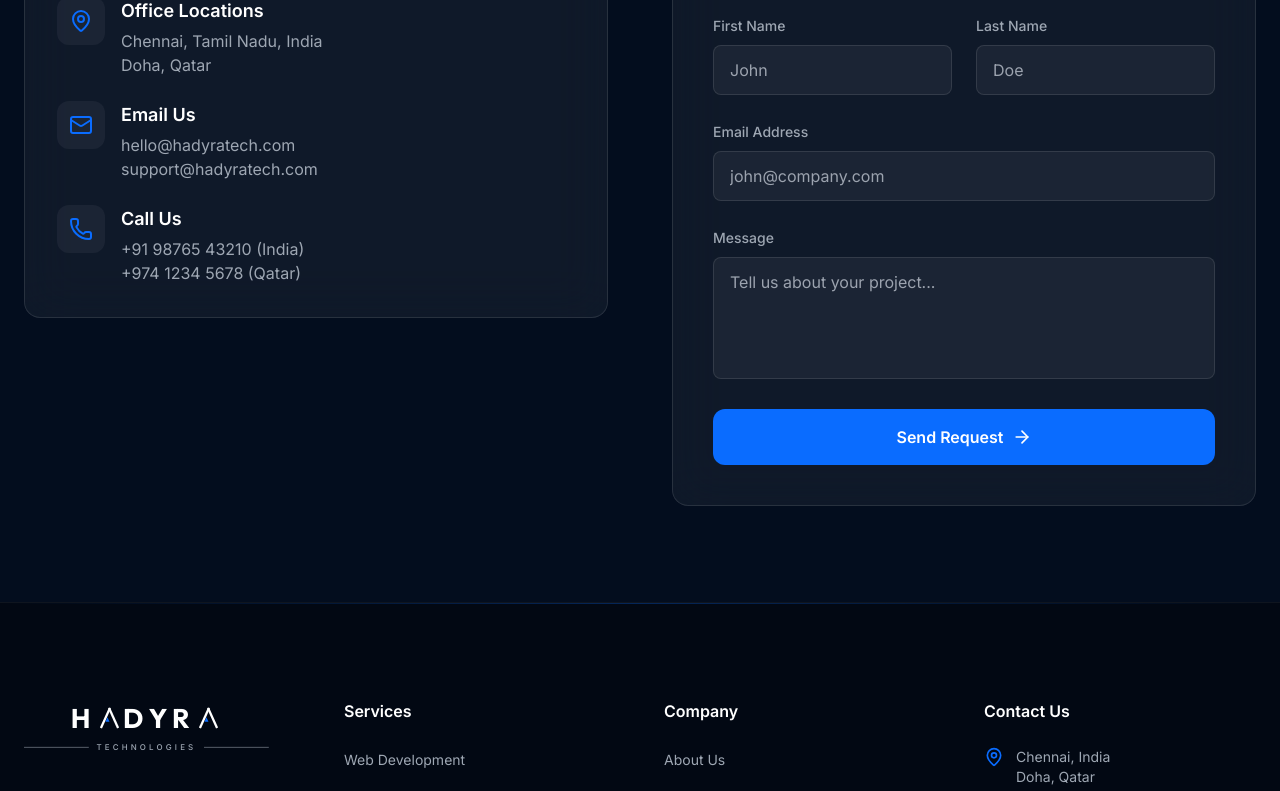
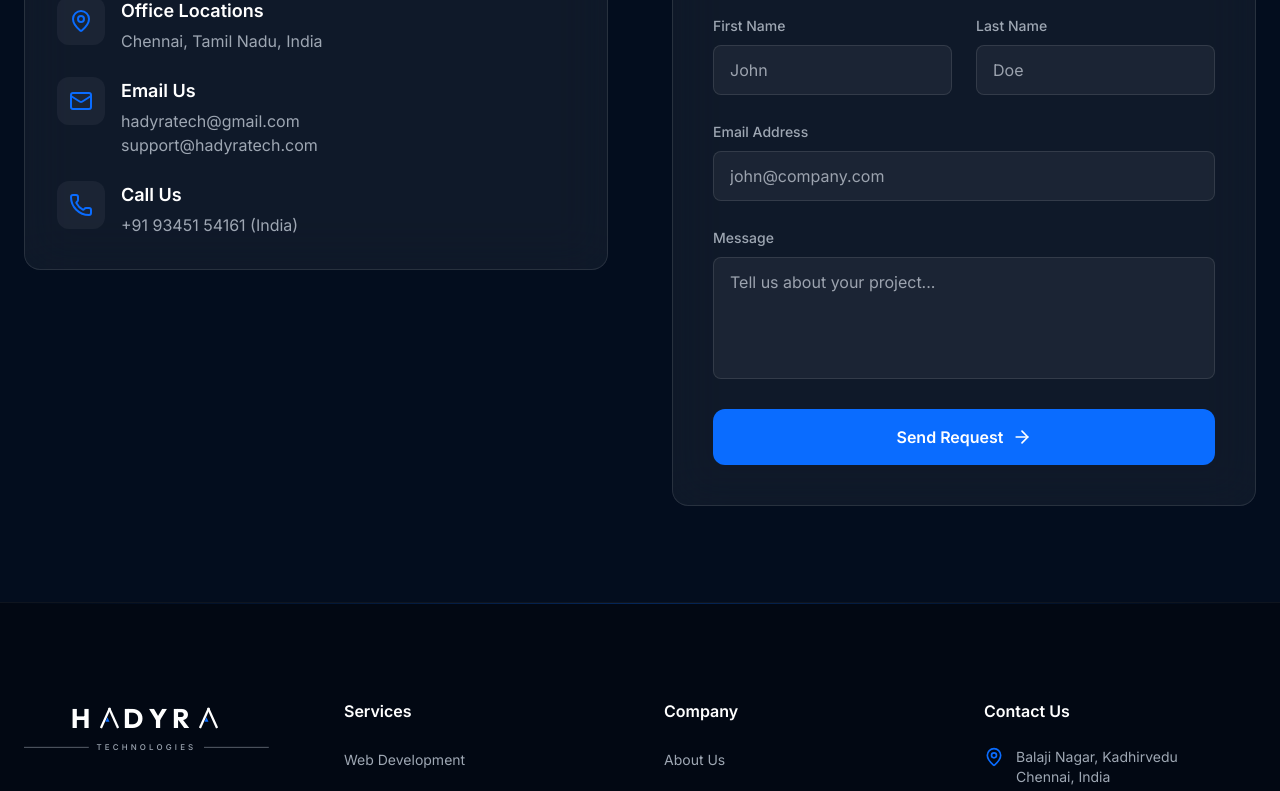
Before and after one commit to hadyratech-1716/Hadyra_Tech, a React (Vite) app: page /contact in a window 1280 px wide. Shown: the part 440-1231 px from the top of the page. Built offline with nearby package versions, Linux system fonts and the light colour scheme.

Commit message:
Address update

```diff
--- a/src/components/Footer.jsx
+++ b/src/components/Footer.jsx
@@ -61,7 +61,7 @@ const Footer = () => {
             <ul className="space-y-4">
               <li className="flex items-start gap-3 text-brand-gray text-sm">
                 <MapPin className="w-5 h-5 text-brand-blue shrink-0" />
-                <span>Chennai, India <br /> Doha, Qatar</span>
+                <span> Balaji Nagar, Kadhirvedu <br /> Chennai, India </span>
               </li>
               <li className="flex items-center gap-3 text-brand-gray text-sm">
                 <Mail className="w-5 h-5 text-brand-blue shrink-0" />
@@ -70,7 +70,6 @@ const Footer = () => {
               <li className="flex items-center gap-3 text-brand-gray text-sm">
                 <Phone className="w-5 h-5 text-brand-blue shrink-0" />
                 <span>+91 93451 54161</span>
-                <span>+974 517 0099</span>
               </li>
             </ul>
           </div>
--- a/src/pages/About.jsx
+++ b/src/pages/About.jsx
@@ -8,8 +8,8 @@ const About = () => {
     <div className="pt-32 pb-24 min-h-screen">
       <SEO
         title="About Us | HADYRA TECHNOLOGIES"
-        description="HADYRA TECHNOLOGIES is a premium software engineering firm in Chennai and Qatar. We build scalable digital solutions for modern enterprises."
-        keywords="Chennai software company, Qatar IT company, software engineering firm, digital transformation"
+        description="HADYRA TECHNOLOGIES is a premium software engineering firm in Chennai. We build scalable digital solutions for modern enterprises."
+        keywords="Chennai software company, Business digitalization, software engineering firm, digital transformation"
       />
       <div className="max-w-7xl mx-auto px-6">
 
@@ -28,7 +28,7 @@ const About = () => {
             transition={{ delay: 0.1 }}
             className="text-brand-gray text-lg max-w-3xl mx-auto leading-relaxed"
           >
-            HADYRA TECHNOLOGIES is a premium software engineering firm operating in Chennai, India and Doha, Qatar. We specialize in building scalable, secure, and beautiful digital solutions for modern enterprises.
+            HADYRA TECHNOLOGIES is a premium software engineering firm operating in Chennai, India. We specialize in building scalable, secure, and beautiful digital solutions for modern enterprises.
           </motion.p>
         </div>
 
--- a/src/pages/Contact.jsx
+++ b/src/pages/Contact.jsx
@@ -50,7 +50,6 @@ const Contact = () => {
                   <div>
                     <h4 className="text-white font-semibold text-lg">Office Locations</h4>
                     <p className="text-brand-gray mt-1">Chennai, Tamil Nadu, India</p>
-                    <p className="text-brand-gray">Doha, Qatar</p>
                   </div>
                 </div>
                 <div className="flex items-start gap-4">
@@ -59,7 +58,7 @@ const Contact = () => {
                   </div>
                   <div>
                     <h4 className="text-white font-semibold text-lg">Email Us</h4>
-                    <p className="text-brand-gray mt-1">hello@hadyratech.com</p>
+                    <p className="text-brand-gray mt-1">hadyratech@gmail.com</p>
                     <p className="text-brand-gray">support@hadyratech.com</p>
                   </div>
                 </div>
@@ -69,8 +68,7 @@ const Contact = () => {
                   </div>
                   <div>
                     <h4 className="text-white font-semibold text-lg">Call Us</h4>
-                    <p className="text-brand-gray mt-1">+91 98765 43210 (India)</p>
-                    <p className="text-brand-gray">+974 1234 5678 (Qatar)</p>
+                    <p className="text-brand-gray mt-1">+91 93451 54161 (India)</p>
                   </div>
                 </div>
               </div>
```
